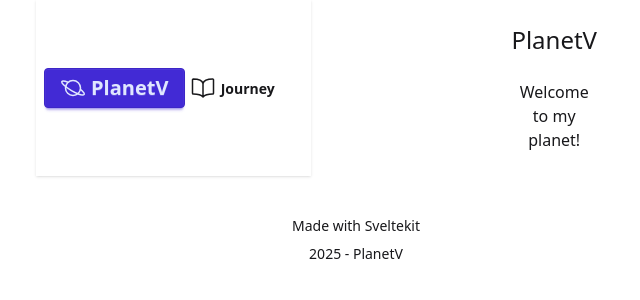
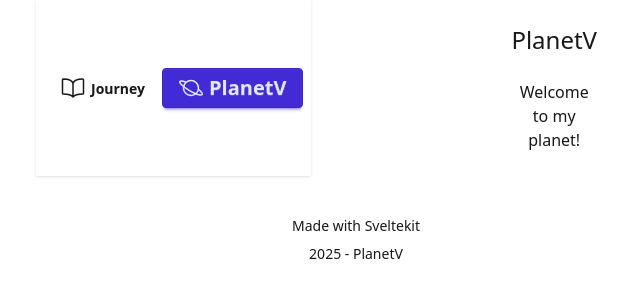
Before and after one commit to theplanetv/website, a SvelteKit app: page / in a window 1280 px wide. Shown: the top 300 px of the page, without its empty margins (284-924 px from the left). Built offline with nearby package versions, Linux system fonts and the light colour scheme.

Commit message:
Update MenuSidebar component again

```diff
--- a/src/components/MenuSidebar.svelte
+++ b/src/components/MenuSidebar.svelte
@@ -10,18 +10,21 @@
 <div class="navbar bg-base-100 shadow-sm fit-content">
   <div class="navbar-start">
     <a
+      href="/journey"
+      class={menuData.currentPage === '/journey'
+        ? 'btn btn-primary text-md'
+        : 'btn btn-ghost text-md'}><IonicBookOutline /> Journey</a
+    >
+  </div>
+
+  <div class="navbar-center">
+    <a
       href="/"
       class={menuData.currentPage === '/' ? 'btn btn-primary text-xl' : 'btn btn-ghost text-xl'}
       ><IonicPlanetOutline /> PlanetV</a
     >
   </div>
 
-  <div class="navbar-center">
-    <a
-      href="/journey"
-      class={menuData.currentPage === '/journey'
-        ? 'btn btn-primary text-md'
-        : 'btn btn-ghost text-md'}><IonicBookOutline /> Journey</a
-    >
+  <div class="navbar-end">
   </div>
 </div>
```
